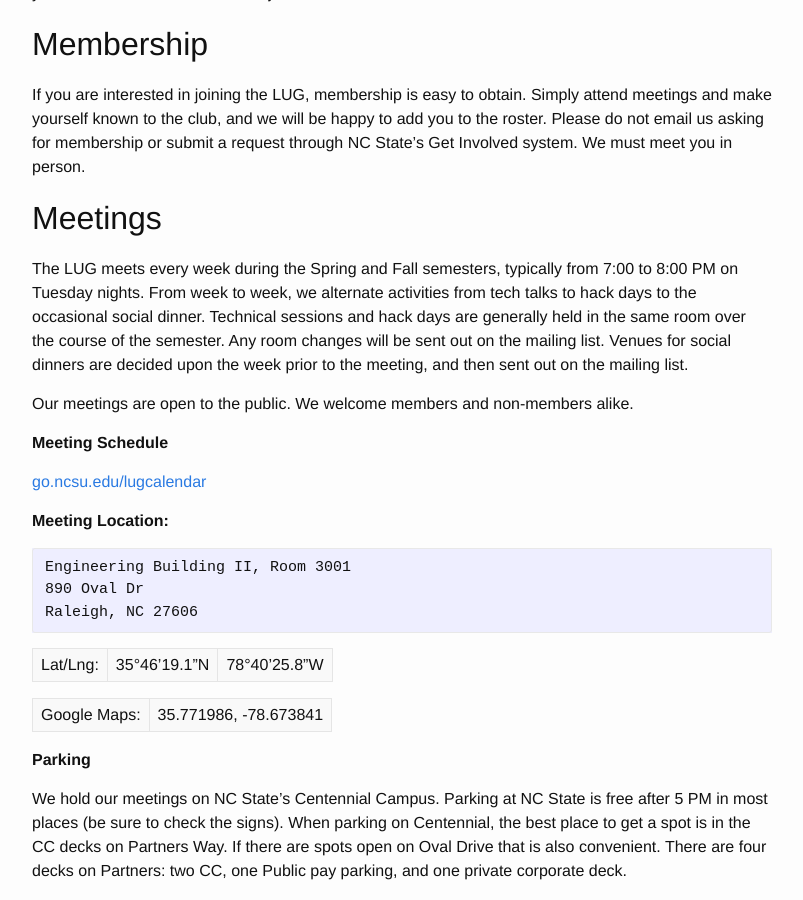
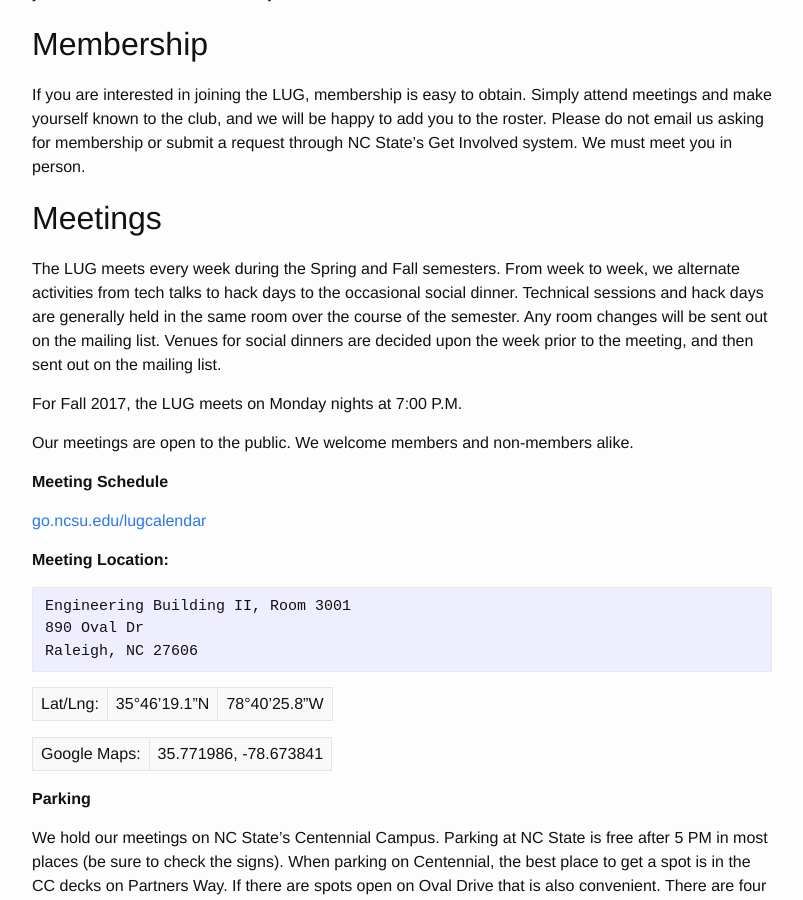
Before and after one commit to ncsulug/lug-website, a Jekyll site: the page built from info.md, in a window 1280 px wide and 900 px high, scrolled down 377 px. Shown: the whole window, without its empty margins (238-1041 px from the left). Built offline with Jekyll 4.4.1, drawn with Linux system fonts in a browser that asks for light colours.

Commit message:
update meeting time

```diff
--- a/info.md
+++ b/info.md
@@ -25,13 +25,14 @@ a request through NC State's Get Involved system. We must meet you in person.
 
 Meetings
 --------
-The LUG meets every week during the Spring and Fall semesters, typically from
-7:00 to 8:00 PM on Tuesday nights. From week to week, we alternate activities
-from tech talks to hack days to the occasional social dinner.  Technical
-sessions and hack days are generally held in the same room over the course of
-the semester. Any room changes will be sent out on the mailing list. Venues for
-social dinners are decided upon the week prior to the meeting, and then sent
-out on the mailing list.
+The LUG meets every week during the Spring and Fall semesters. From week to week,
+we alternate activities from tech talks to hack days to the occasional social
+dinner. Technical sessions and hack days are generally held in the same room
+over the course of the semester. Any room changes will be sent out on the
+mailing list. Venues for social dinners are decided upon the week prior to the
+meeting, and then sent out on the mailing list.
+
+For Fall 2017, the LUG meets on Monday nights at 7:00 P.M.
 
 Our meetings are open to the public. We welcome members and non-members alike.
 
```
